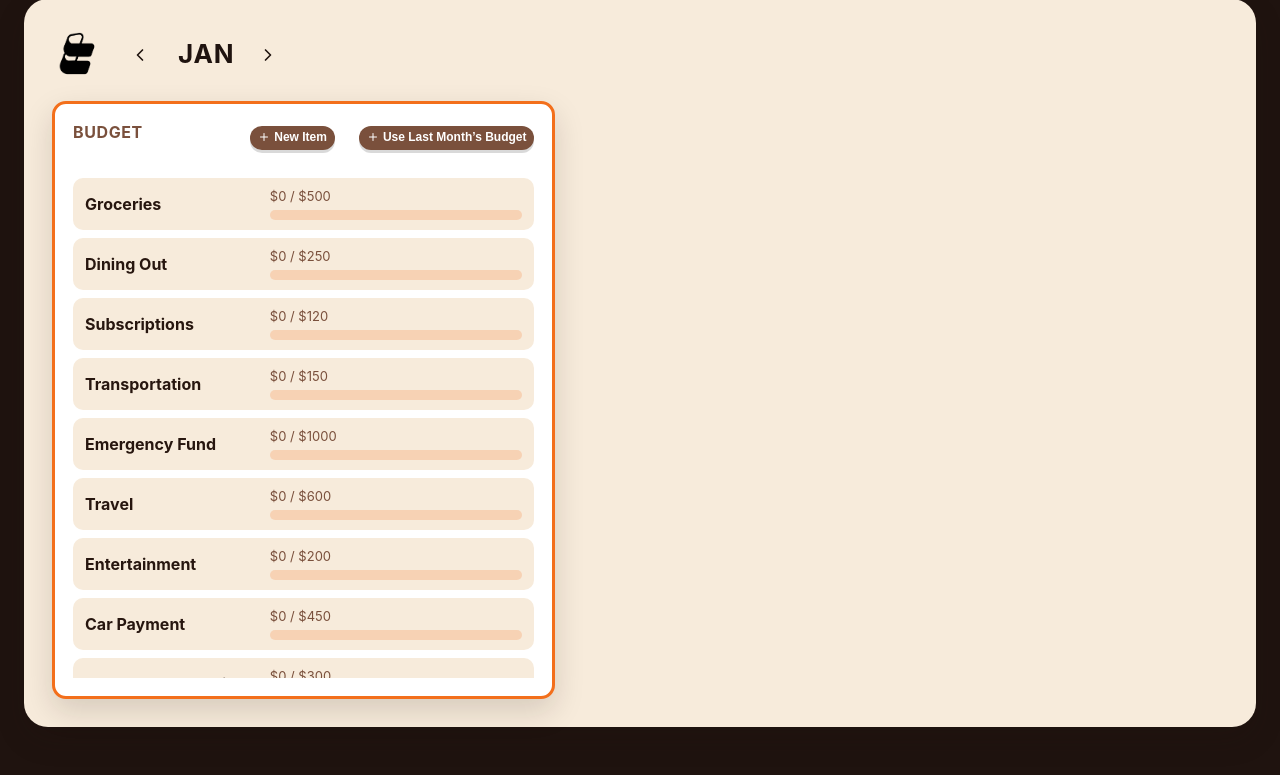
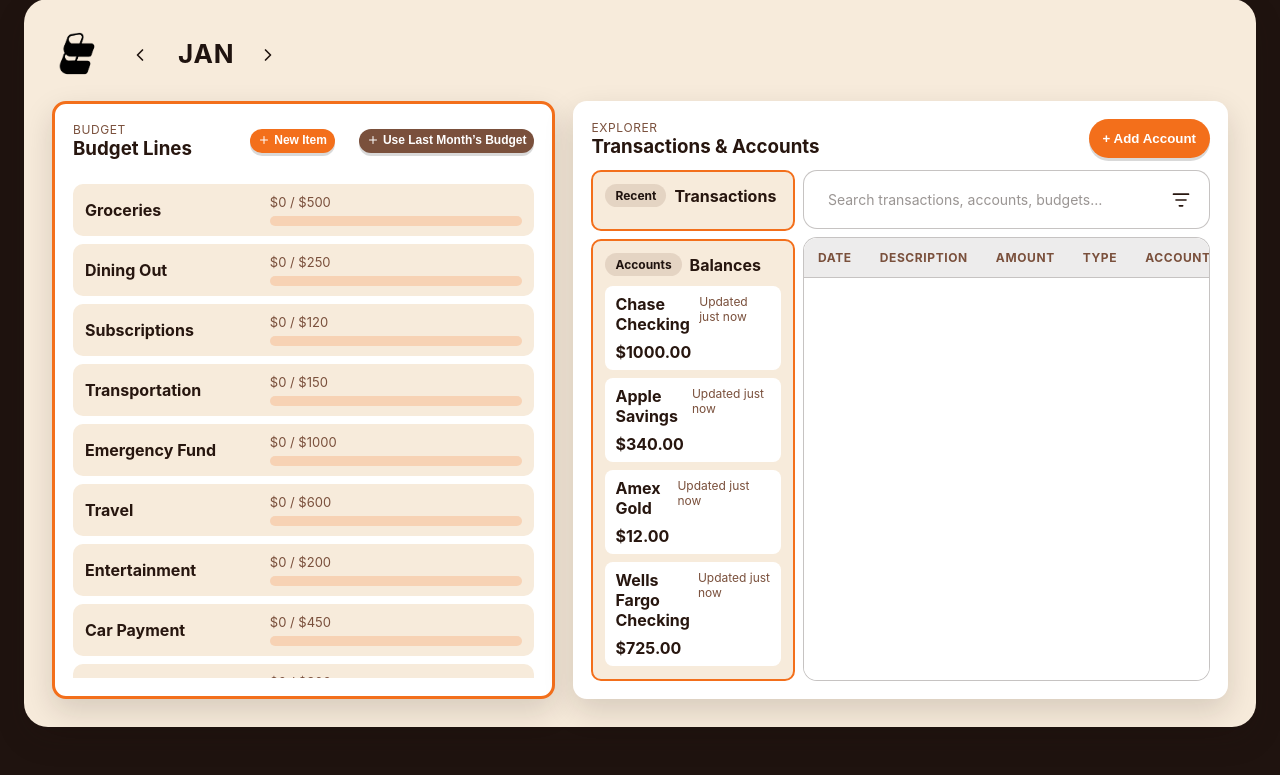
Before and after one commit to ayeniswe/butty, a FastAPI app: page / in a window 1280 px wide. Shown: the part 25-800 px from the top of the page. Run offline with FastAPI, Linux system fonts and the light colour scheme; data comes from the database, SQL or seed files in the repository; lists and menus that the app fills with data are empty.

Commit message:
feat: initial basis of explorer grid

```diff
--- a/apps/web/main.py
+++ b/apps/web/main.py
@@ -42,10 +42,7 @@ app.mount("/static", StaticFiles(directory="apps/web/static"), name="static")
 
 
 def _base_context(service: Service) -> dict:
-    return {
-        "summary": service.summary_card,
-        "sync_actions": service.sync_actions,
-    }
+    return {"summary": service.summary_card}
 
 
 def _month_context(month: int | None = None, year: int | None = None) -> dict:
@@ -92,36 +89,57 @@ def summary_card(
 
 @root_router.get("/explorer", response_class=HTMLResponse)
 def explorer_panel(
-    request: Request, service: Annotated[Service, Depends(get_service)]
+    request: Request,
+    service: Annotated[Service, Depends(get_service)],
 ) -> HTMLResponse:
+    mth_ctx = _month_context()
+    recent_transactions = service.get_all_recent_transactions(
+        mth_ctx["now_month"], mth_ctx["now_year"], True
+    )
+    transactions = service.get_all_transactions()
+    accounts = service.get_all_accounts()
     return templates.TemplateResponse(
-        "partials/explorer.html", {"request": request, **_base_context(service)}
+        "partials/explorer/index.html",
+        {
+            "request": request,
+            "recent_transactions": recent_transactions,
+            "transactions": transactions,
+            "accounts": accounts,
+            **mth_ctx,
+            **_base_context(service),
+        },
     )
 
 
 @root_router.get("/explorer/search", response_class=HTMLResponse)
 def explorer_search(
-    request: Request, service: Annotated[Service, Depends(get_service)], q: str = ""
+    request: Request, service: Annotated[Service, Depends(get_service)], query: str = ""
 ) -> HTMLResponse:
-    query = q.lower().strip()
+    query = query.lower().strip()
+
+    # TODO apply better perf
+    # Raw and dirty but obviously better way
+    transactions = service.get_all_transactions()
     filtered = (
         [
             tx
-            for tx in service.transactions
-            if query in tx["description"].lower()
-            or query in tx["account"].lower()
-            or query in tx["date"].lower()
+            for tx in transactions
+            if query in tx.name.lower()
+            or query in tx.account_name.lower()
+            or query in tx.occurred_at
+            or query in tx.budget_name.lower()
         ]
         if query
-        else service.transactions
+        else transactions
     )
+
     context = {
         "request": request,
+        "transactions": filtered,
+        "query": query,
         **_base_context(service),
-        "transactions": filtered,
-        "query": q,
     }
-    return templates.TemplateResponse("partials/explorer.html", context)
+    return templates.TemplateResponse("partials/explorer/search.html", context)
 
 
 # MARK: - Budget CRUD
--- a/apps/web/static/css/styles.css
+++ b/apps/web/static/css/styles.css
@@ -111,6 +111,7 @@ select:hover {
   border-color: var(--color-input-border-hover);
 }
 
+.explorer-search__bar:hover,
 input:focus,
 textarea:focus,
 select:focus {
@@ -612,10 +613,11 @@ textarea[readonly] {
 
 .detail-panel {
   flex: 1;
-  display: grid;
-  grid-template-rows: 0.75fr 1.25fr;
+  display: flex;
+  flex-direction: column;
   gap: var(--gap);
   min-height: 0;
+  min-width: 0;
 }
 
 .summary-card {
@@ -660,13 +662,145 @@ textarea[readonly] {
   box-shadow: var(--shadow-elevated);
   display: flex;
   flex-direction: column;
-  gap: 14px;
+  gap: 12px;
   flex: 1;
   overflow-y: auto;
   min-height: 0;
   overflow: hidden;
-  /* content must fit */
 }
+
+
+.explorer-search {
+  gap: 8px;
+  flex-direction: column;
+  display: flex;
+  flex: 1;
+  min-width: 0;
+}
+
+.explorer-search__bar {
+  position: relative;
+  display: flex;
+  align-items: center;
+  gap: 10px;
+  padding: 12px 14px;
+  border-radius: var(--radius);
+  background: var(--color-bg-surface);
+  border: 1px solid var(--color-input-border);
+  overflow-x: auto;
+}
+
+.explorer-search__bar input {
+  box-shadow: none;
+}
+
+.clickable {
+  cursor: pointer;
+}
+
+.explorer-search__bar input {
+  flex: 1;
+  background: transparent;
+  border: none;
+  outline: none;
+  font-size: 14px;
+  color: var(--color-text-primary);
+}
+
+.explorer-search__bar input::placeholder {
+  color: var(--color-input-placeholder);
+}
+
+/* Table wrapper */
+.explorer-search__table {
+  border-radius: var(--radius);
+  border: 1px solid var(--color-input-border);
+  background: var(--color-bg-surface);
+
+  /* scrolling */
+  overflow-y: auto;
+  overflow-x: auto;
+  min-height: 0;
+  flex: 1;
+}
+
+/* Table */
+.explorer-search__table table {
+  width: 100%;
+  border-collapse: collapse;
+}
+
+/* Header */
+.explorer-search__table table thead th {
+  padding: 12px 14px;
+  font-size: 12px;
+  text-transform: uppercase;
+  letter-spacing: 0.6px;
+  color: var(--color-text-muted);
+  background: color-mix(in srgb, var(--color-bg-surface) 92%, var(--color-bg-app));
+  border-bottom: 1px solid var(--color-input-border);
+  text-align: left;
+}
+
+/* Rows */
+.explorer-search__table table tbody tr {
+  transition: background 0.12s ease;
+}
+
+.explorer-search__table table tbody tr:hover {
+  background: var(--color-highlight-soft);
+}
+
+/* Cells */
+.explorer-search__table table td {
+  padding: 12px 14px;
+  font-size: 14px;
+  border-bottom: 1px solid rgba(31, 19, 15, 0.08);
+  white-space: nowrap;
+  color: var(--color-text-primary);
+}
+
+.explorer-search__table table tbody tr:last-child td {
+  border-bottom: none;
+}
+
+/* Header cell */
+.explorer-search__table table th.align-center {
+  text-align: center;
+}
+
+/* Sticky table header for explorer table */
+.explorer-search__table table thead {
+  position: sticky;
+  top: 0;
+  z-index: 2;
+}
+
+/* Alignment helpers */
+.align-right {
+  text-align: right;
+}
+
+.align-center {
+  text-align: center;
+}
+
+.strong {
+  font-weight: 600;
+}
+
+
+/* Direction pills (reuse system colors) */
+.explorer-search__table table .pill--success {
+  background: color-mix(in srgb, var(--color-success) 15%, transparent);
+  color: var(--color-success);
+}
+
+.explorer-search__table table .pill--danger {
+  background: color-mix(in srgb, var(--color-danger) 15%, transparent);
+  color: var(--color-danger);
+}
+
 
 .explorer__header {
   display: flex;
@@ -675,6 +809,7 @@ textarea[readonly] {
   gap: 12px;
 }
 
+.budget__kicker,
 .explorer__kicker {
   text-transform: uppercase;
   letter-spacing: 0.6px;
@@ -682,24 +817,18 @@ textarea[readonly] {
   font-size: 12px;
 }
 
-.explorer__search {
+.explorer-section {
   display: grid;
-  grid-template-columns: 1fr auto;
-  gap: 10px;
+  gap: 8px;
+  grid-template-columns: 0.5fr 1fr;
+  flex: 1;
+  min-height: 0;
 }
 
-.explorer__search input {
-  padding: 12px 14px;
-  border-radius: 10px;
-  border: 1px solid rgba(31, 19, 15, 0.15);
-  font-size: 14px;
-}
-
-.explorer__grid {
+.explorer-recent {
   display: grid;
-  grid-template-columns: repeat(2, minmax(0, 1fr));
-  grid-template-rows: repeat(2, minmax(90px, 1fr));
-  gap: 12px;
+  gap: 8px;
+  min-height: 0;
 }
 
 .card {
@@ -711,6 +840,7 @@ textarea[readonly] {
   justify-content: center;
   font-weight: 700;
   color: var(--color-text-primary);
+  min-height: 0;
 }
 
 .card--stacked {
@@ -746,13 +876,14 @@ textarea[readonly] {
   flex-direction: column;
   gap: 8px;
   font-weight: 400;
+  overflow-y: auto;
 }
 
 .list li {
   display: grid;
   grid-template-columns: 1fr auto;
   gap: 8px;
-  background: #fff;
+  background: var(--color-bg-surface);
   border-radius: 8px;
   padding: 8px 10px;
 }
@@ -872,10 +1003,18 @@ textarea[readonly] {
   color: var(--color-text-inverse);
 }
 
+.text--success {
+  color: var(--color-success);
+}
+
 /* Danger — destructive actions */
 .pill--danger {
   background: var(--color-danger);
   color: var(--color-text-inverse);
+}
+
+.text--danger {
+  color: var(--color-danger);
 }
 
 /* Ghost — low emphasis actions */
@@ -918,7 +1057,7 @@ textarea[readonly] {
     gap: 12px;
   }
 
-  .explorer__grid {
+  .explorer-recent {
     grid-template-columns: 1fr;
     grid-template-rows: auto;
   }
--- a/apps/web/templates/partials/budget_lines.html
+++ b/apps/web/templates/partials/budget_lines.html
@@ -1,8 +1,11 @@
 <header>
-  <h2 class="section-title">Budget</h2>
+  <div>
+    <p class="budget__kicker">Budget</p>
+    <h3>Budget Lines</h3>
+  </div>
   {% if not readonly %}
   <div class="budget-actions">
-    <button class="budget-list-create is-active pill pill--xsmall pill--secondary"
+    <button class="budget-list-create is-active pill pill--xsmall pill--primary"
             hx-on="click: const form = document.querySelector('#budget-summary-create');  form.classList.toggle('is-active'); this.classList.toggle('is-active'); ">
       <span class="pill__content">
         <svg class="icon" viewBox="0 0 24 24" aria-hidden="true">
--- a/apps/web/templates/partials/dashboard.html
+++ b/apps/web/templates/partials/dashboard.html
@@ -27,14 +27,14 @@
             hx-trigger="load" hx-target="#budget-lines-container" hx-swap="innerHTML"
             hx-on="click: const form = document.querySelector('#budget-summary-create'); const button = document.querySelector('.budget-list-create');  if ( form.contains(event.target) || event.target.closest('.budget-list-create') ) return;  form.classList.remove('is-active'); button.classList.add('is-active'); ">
         </aside>
-        <!-- <section class="detail-panel">
-          <div class="summary-card" id="summary-card" hx-get="/summary" hx-trigger="load, every 15s" hx-target="#summary-card" hx-swap="innerHTML">
+        <section class="detail-panel">
+          {# <div class="summary-card" id="summary-card" hx-get="/summary" hx-trigger="load, every 15s" hx-target="#summary-card" hx-swap="innerHTML">
             {% include "partials/summary_card.html" %}
-          </div>
+          </div> #}
 
           <div class="explorer" id="explorer" hx-get="/explorer" hx-trigger="load" hx-target="#explorer" hx-swap="innerHTML">
-            {% include "partials/explorer.html" %}
+            {% include "partials/explorer/index.html" %}
           </div>
-        </section> -->
+        </section>
     </section>
 </main>
--- /dev/null
+++ b/apps/web/templates/partials/explorer/index.html
@@ -0,0 +1,91 @@
+<div class="explorer__header">
+  <div>
+    <p class="explorer__kicker">Explorer</p>
+    <h3>Transactions & Accounts</h3>
+  </div>
+  <button class="pill pill--medium pill--primary">+ Add Account</button>
+</div>
+
+<section class="explorer-section">
+  <!-- Explorer Recent -->
+  <aside class="explorer-recent">
+    <div class="card card--stacked">
+      <header class="card__header">
+        <span class="badge">Recent</span>
+        <strong>Transactions</strong>
+      </header>
+      <ul class="list list--transactions">
+        {% for transaction in recent_transactions %}
+        <li>
+          <div>
+            <p class="list__title">{{ transaction.name }}</p>
+            <p class="list__meta">{{ transaction.account_name }} · {{ transaction.occurred_at }}</p>
+          </div>
+          <span
+            class="list__amount {{ 'list__amount--negative' if transaction.direction == 'OUT' else 'list__amount--positive' }}">
+            {{ '$%.2f' % (transaction.amount / 100) }}
+          </span>
+        </li>
+        {% endfor %}
+      </ul>
+    </div>
+    <div class="card card--stacked">
+      <header class="card__header">
+        <span class="badge">Accounts</span>
+        <strong>Balances</strong>
+      </header>
+      <ul class="list list--accounts">
+        {% for account in accounts %}
+        <li>
+          <p class="list__title">{{ account.name }}</p>
+          <p class="list__meta">Updated just now</p>
+          <span class="list__amount">${{ '%.2f' % (account.balance / 100) }}</span>
+        </li>
+        {% endfor %}
+      </ul>
+    </div>
+  </aside>
+
+  <aside class="explorer-search">
+    <!-- Explorer Search -->
+    <div class="explorer-search__bar">
+      <input type="search" name="query" placeholder="Search transactions, accounts, budgets…" hx-get="/explorer/search"
+        hx-trigger="input changed delay:200ms" hx-target="#explorer-table-rows-container" hx-swap="innerHTML" />
+      <svg class="icon icon--medium clickable" xmlns="http://www.w3.org/2000/svg" width="18" height="18"
+        viewBox="0 0 24 24" fill="none" stroke="currentColor" stroke-width="2" stroke-linecap="round"
+        stroke-linejoin="round" aria-hidden="true">
+        <path d="M3 5h18" />
+        <path d="M6 12h12" />
+        <path d="M10 19h4" />
+      </svg>
+    </div>
+
+    <!-- Explorer Table -->
+    <div class="explorer-search__table">
+      <table>
+        <thead>
+          <tr>
+            <th>Date</th>
+            <th>Description</th>
+            <th class="align-right">Amount</th>
+            <th class="align-center">Type</th>
+            <th>Account</th>
+            <th>Budget</th>
+          </tr>
+        </thead>
+        <tbody id="explorer-table-rows-container">
+          {% for transaction in transactions %}
+          <tr>
+            <td>{{ transaction.occurred_at }}</td>
+            <td class="strong">{{ transaction.name }}</td>
+            <td>${{ '%.2f' % (transaction.amount / 100) }}</td>
+            <td class="align-center"><span class="align-center {{ 'text--danger' if transaction.direction == 'OUT' else 'text--success' }}">{{ transaction.direction }}</span></td>
+            <td>{{ transaction.account_name }}</td>
+            <td>{{ transaction.budget_name }}</td>
+          </tr>
+          {% endfor %}
+        </tbody>
+      </table>
+    </div>
+  </aside>
+</section>
--- a/core/datastore/base.py
+++ b/core/datastore/base.py
@@ -53,12 +53,12 @@ class DataStore(ABC):
     def select_transaction(self, id: int) -> Transaction: ...
 
     @abstractmethod
-    def retrieve_transactions(self) -> list[Transaction]: ...
+    def retrieve_transactions(self) -> list[TransactionView]: ...
 
     @abstractmethod
     def filter_transactions(
         self, start: datetime, end: datetime
-    ) -> list[Transaction]: ...
+    ) -> list[TransactionView]: ...
 
     # -------- Tags --------
     @abstractmethod
--- a/core/datastore/model.py
+++ b/core/datastore/model.py
@@ -46,6 +46,7 @@ class TransactionView:
     direction: TransactionDirection
     occurred_at: datetime
     account_name: str
+    budget_name: str
     external_id: str | None
     note: str | None
 
@@ -100,6 +101,7 @@ class Account:
     account_type: str
     source: TransactionSource
     name: str
+    balance: int
     plaid_id: int | None
 
 
@@ -109,4 +111,5 @@ class PartialAccount:
     source: TransactionSource
     account_type: str
     name: str
+    balance: int
     plaid_id: int | None = None
--- a/schema/accounts.sql
+++ b/schema/accounts.sql
@@ -6,5 +6,6 @@ CREATE TABLE
         plaid_id INTEGER,
         source TEXT NOT NULL CHECK (source IN ('PLAID', 'APPLE')),
         account_type TEXT NOT NULL CHECK (account_type IN ('CREDIT', 'LOAN','INVESTMENT', 'DEPOSITORY')),
+        balance INTEGER NOT NULL, -- stored in cents (e.g. $12.34 = 1234)
         FOREIGN KEY (plaid_id) REFERENCES plaid_accounts(id) ON DELETE CASCADE
     );
```
Also changed, not shown: apps/web/templates/partials/explorer.html (deleted, +0 -70 lines), apps/web/templates/partials/explorer/search.html (added, +12 -0 lines), core/datastore/db.py (+34 -9 lines), core/service.py (+23 -17 lines), core/utils.py (+7 -9 lines), schema/seed.test.sql (+14 -4 lines), tests/db/test_schema_accounts.py (+32 -32 lines), tests/db/test_schema_budgets_transactions.py (+10 -10 lines), tests/db/test_schema_transactions.py (+10 -10 lines), tests/db/test_sqlite3.py (+42 -8 lines), tests/test_utils.py (+3 -5 lines), 1 other file.
